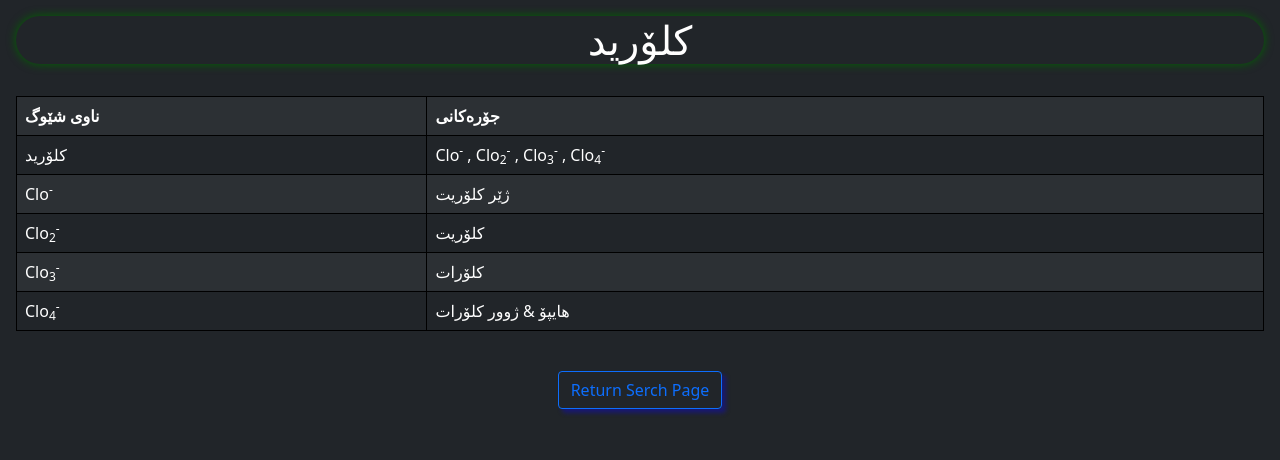
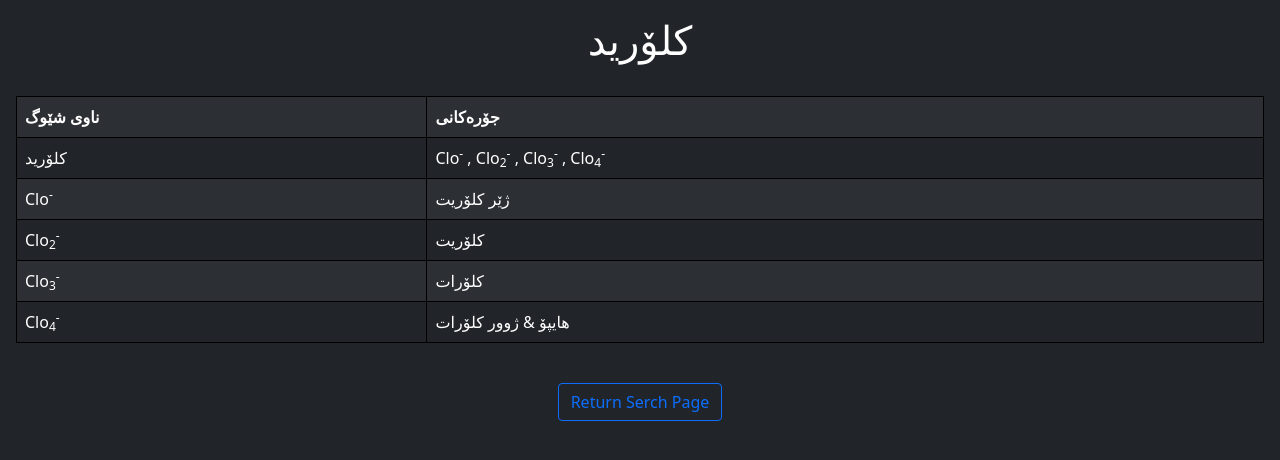
Before and after one commit to BlockerSL/I, a plain HTML site: page index.html in a window 1280 px wide. Drawn offline with nearby package versions, Linux system fonts and the light colour scheme.

Commit message:
Update index.html

```diff
--- a/index.html
+++ b/index.html
@@ -1,9 +1,15 @@
+<!DOCTYPE html>
+
+<html>
+<head>
 
 <link href="https://cdn.jsdelivr.net/npm/bootstrap@5.0.0/dist/css/bootstrap.min.css" rel="stylesheet">
 
+<link  rel="stylesheet" href="index.css">
+
     <meta charset="utf-8"
 name="viewport" content="width=device-width, initial-scale=1">
-    <title>Welcome</title>
+    <title>Welcomr</title>
 <h1 align="center">کلۆرید</h1>
 <br/>
 </head>
@@ -70,27 +76,5 @@ name="viewport" content="width=device-width, initial-scale=1">
 
 
 </body>
-<style>
-
-body{
-
-background-attachment: fixed;
-background-position:center;
-background-repeat:no-repeat;
-
-}
-h1{
-border-radius:50px;
-box-shadow:0px 0px 10px 0px darkgreen ;
-
-}
-button{
-  border-radius: 50px;
-  border: 2px;
-  box-shadow: 4px 4px 4px 0px midnightblue;
-
-}
-
-</style>
 
 </html>
```
